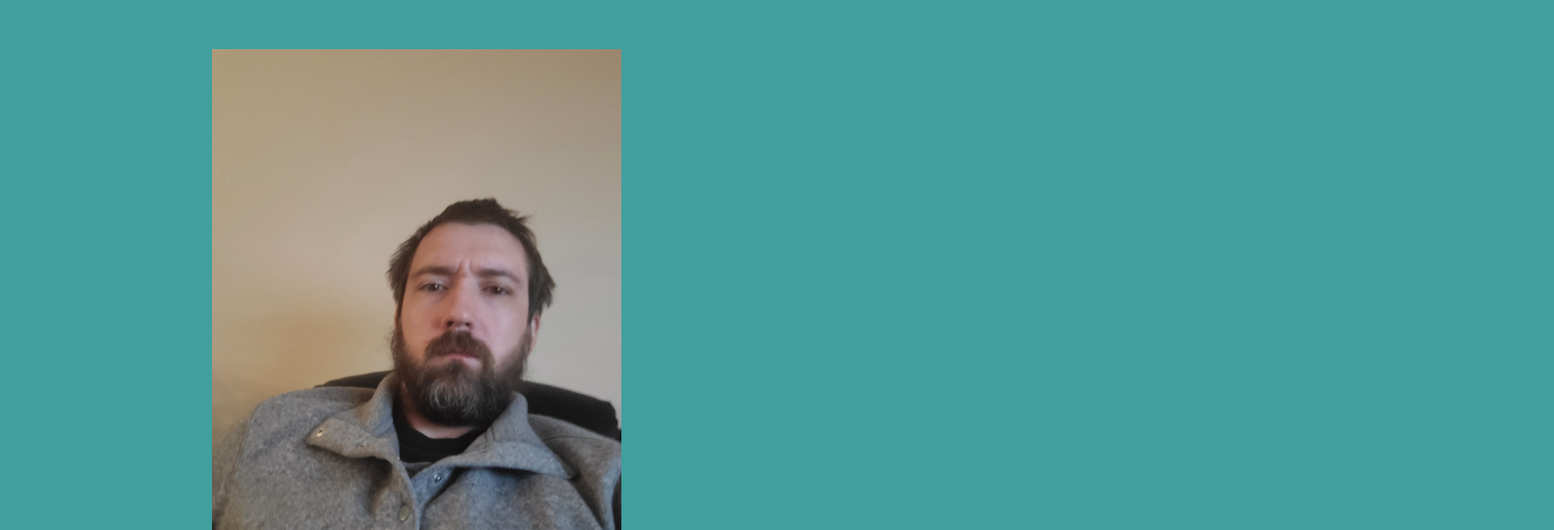
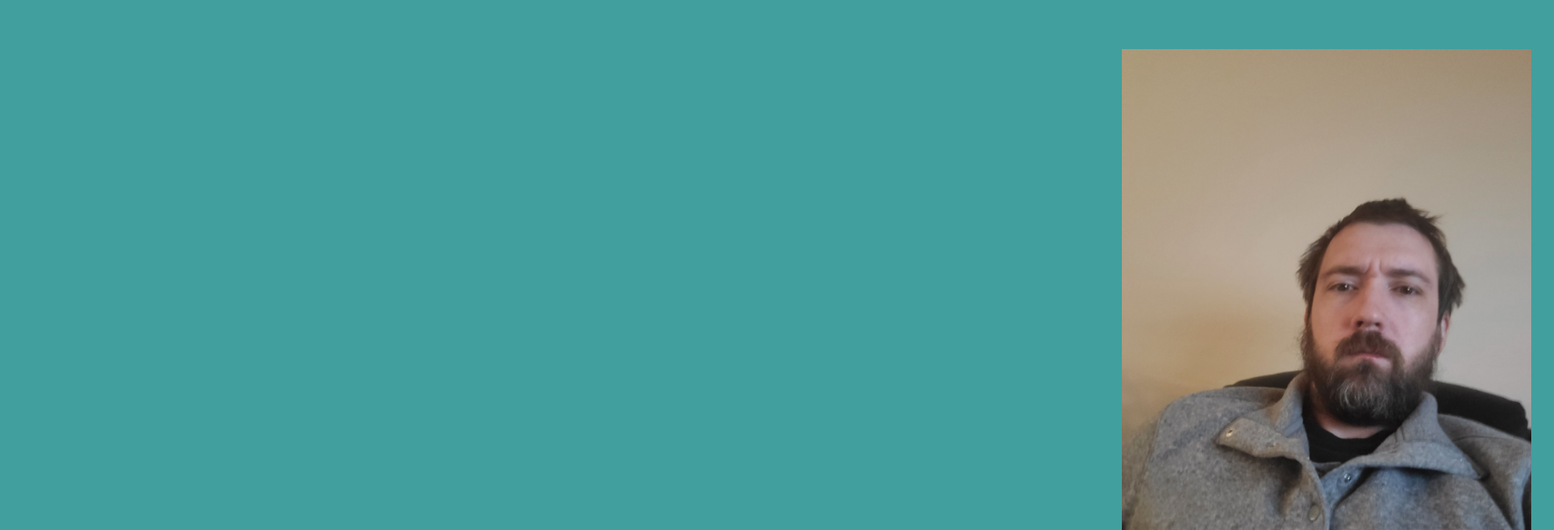
Before and after one commit to ErnestHase/portfolio, a plain HTML site: page index.html in a window 1280 px wide. Shown: the part 117-700 px from the top of the page at 91% size, 1708 px wide, since content can reach past the window. Drawn offline with Linux system fonts and the light colour scheme.

Commit message:
Update style.css

```diff
--- a/style.css
+++ b/style.css
@@ -24,7 +24,7 @@ h3{
 }
 
 img{
-  padding: 25px 25px 25px 225px
+  padding: 25px 25px 25px 1225px
 }
 
 p{
```
